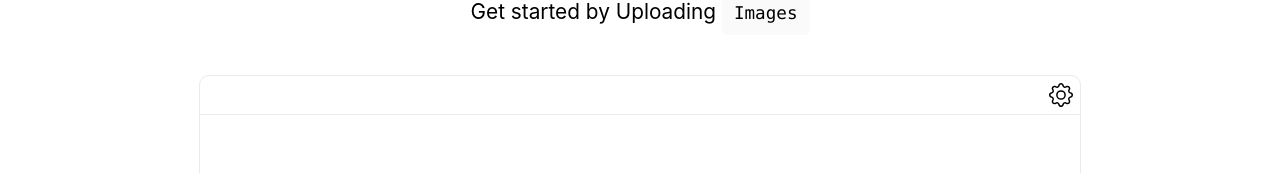
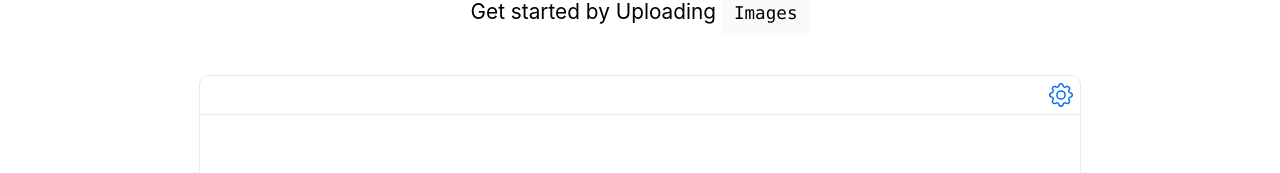
Before and after one commit to iamrashed01/imageToCanvas, a Next.js app: page / in a window 1280 px wide. Shown: the part 270-443 px from the top of the page. Built offline with nearby package versions, Linux system fonts and the light colour scheme.

Commit message:
FIX: gear color change

```diff
--- a/styles/Settings.module.css
+++ b/styles/Settings.module.css
@@ -45,11 +45,11 @@
   width: 24px;
   vertical-align: middle;
   margin-left: 10px;
+  color: #0070f3;
   transition: all 0.3s ease 0s;
 }
 
 .settingsToggeNtn:hover {
-  color: #0070f3;
   cursor: pointer;
 }
 
```
